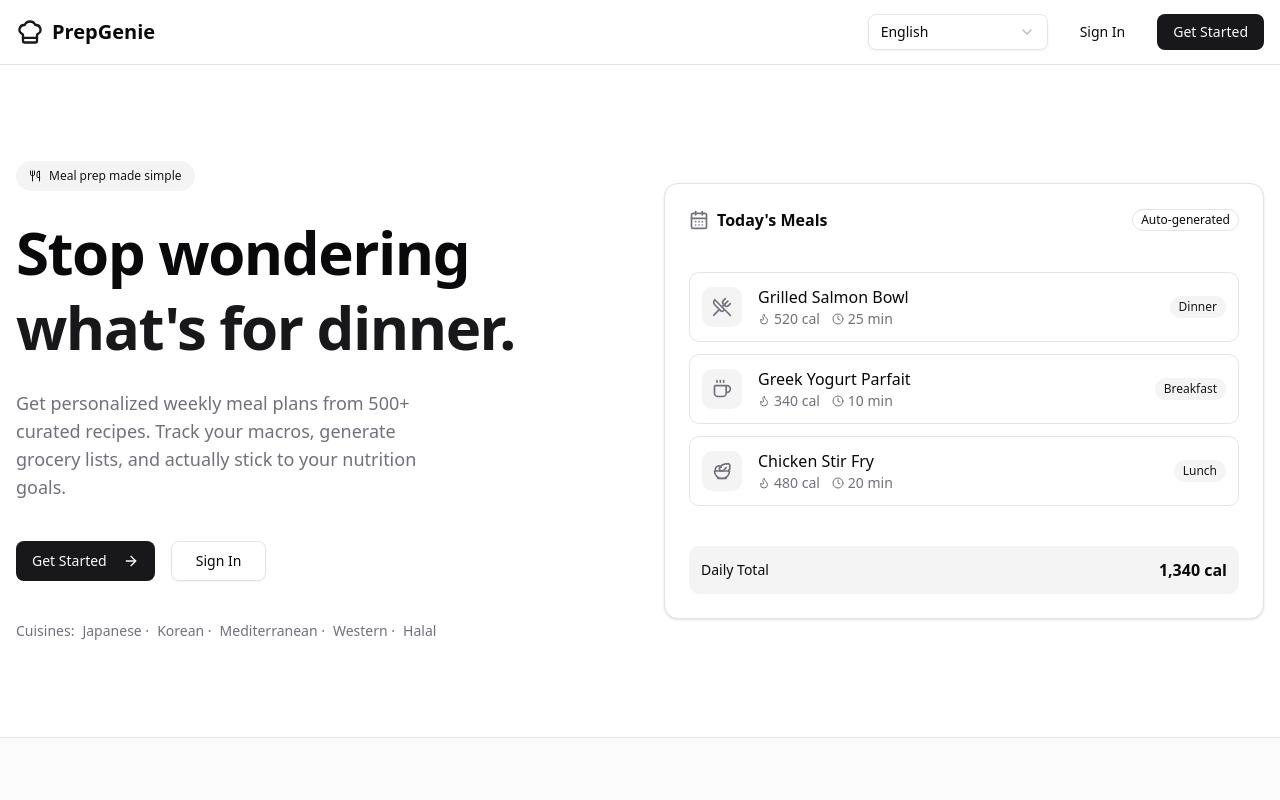
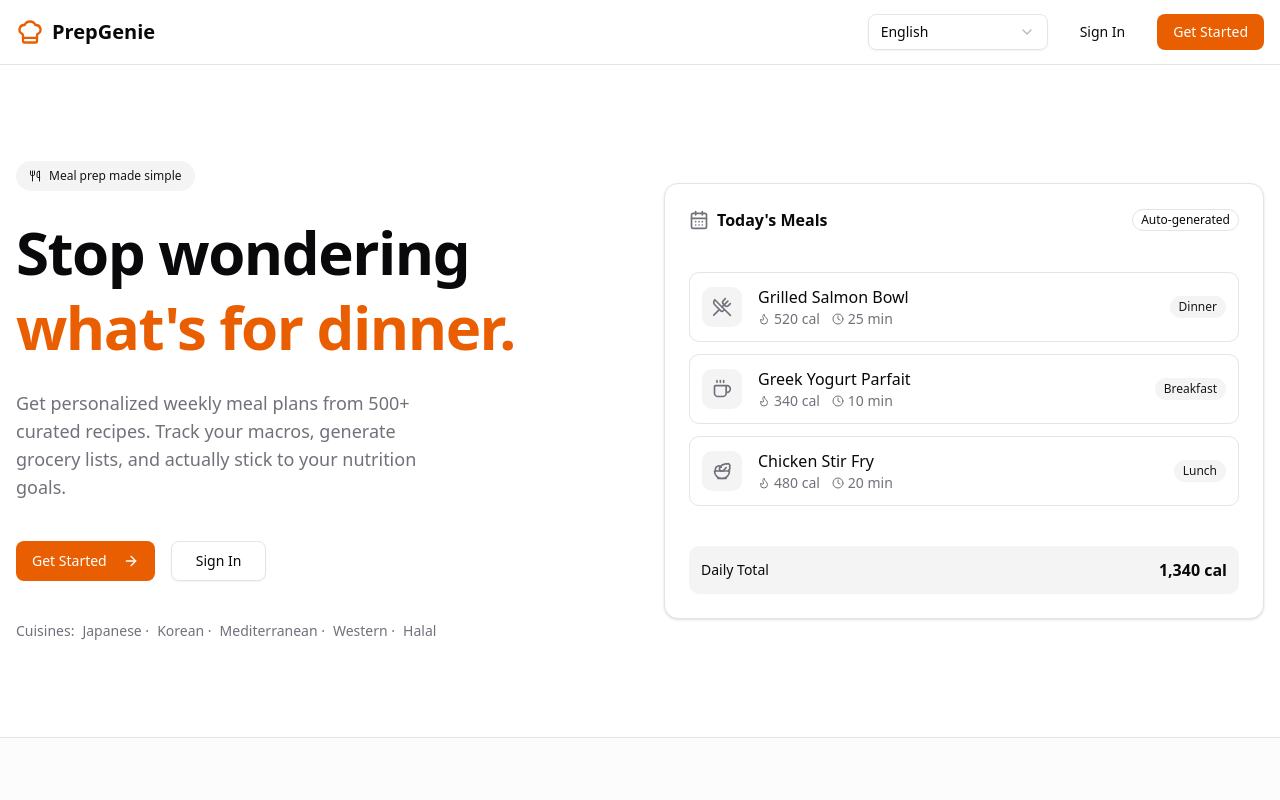
Before and after one commit to jukemori/prep-genie, a Next.js app: page / in a window 1280 px wide. Shown: the top 800 px of the page. Built offline with nearby package versions, Linux system fonts and the light colour scheme; no server answers.

Commit message:
style: change primary color to orange
Update theme colors for both light and dark modes:
- Light mode: oklch(0.65 0.2 50) - rich saturated orange
- Dark mode: oklch(0.75 0.18 50) - brighter for visibility
- Update ring and sidebar-primary colors to match

```diff
--- a/app/globals.css
+++ b/app/globals.css
@@ -51,8 +51,8 @@
   --card-foreground: oklch(0.141 0.005 285.823);
   --popover: oklch(1 0 0);
   --popover-foreground: oklch(0.141 0.005 285.823);
-  --primary: oklch(0.21 0.006 285.885);
-  --primary-foreground: oklch(0.985 0 0);
+  --primary: oklch(0.65 0.2 50);
+  --primary-foreground: oklch(1 0 0);
   --secondary: oklch(0.967 0.001 286.375);
   --secondary-foreground: oklch(0.21 0.006 285.885);
   --muted: oklch(0.967 0.001 286.375);
@@ -62,7 +62,7 @@
   --destructive: oklch(0.577 0.245 27.325);
   --border: oklch(0.92 0.004 286.32);
   --input: oklch(0.92 0.004 286.32);
-  --ring: oklch(0.705 0.015 286.067);
+  --ring: oklch(0.65 0.2 50);
   --chart-1: oklch(0.646 0.222 41.116);
   --chart-2: oklch(0.6 0.118 184.704);
   --chart-3: oklch(0.398 0.07 227.392);
@@ -70,12 +70,12 @@
   --chart-5: oklch(0.769 0.188 70.08);
   --sidebar: oklch(0.985 0 0);
   --sidebar-foreground: oklch(0.141 0.005 285.823);
-  --sidebar-primary: oklch(0.21 0.006 285.885);
-  --sidebar-primary-foreground: oklch(0.985 0 0);
+  --sidebar-primary: oklch(0.65 0.2 50);
+  --sidebar-primary-foreground: oklch(1 0 0);
   --sidebar-accent: oklch(0.967 0.001 286.375);
   --sidebar-accent-foreground: oklch(0.21 0.006 285.885);
   --sidebar-border: oklch(0.92 0.004 286.32);
-  --sidebar-ring: oklch(0.705 0.015 286.067);
+  --sidebar-ring: oklch(0.65 0.2 50);
 }
 
 .dark {
@@ -85,8 +85,8 @@
   --card-foreground: oklch(0.985 0 0);
   --popover: oklch(0.21 0.006 285.885);
   --popover-foreground: oklch(0.985 0 0);
-  --primary: oklch(0.92 0.004 286.32);
-  --primary-foreground: oklch(0.21 0.006 285.885);
+  --primary: oklch(0.75 0.18 50);
+  --primary-foreground: oklch(0.15 0 0);
   --secondary: oklch(0.274 0.006 286.033);
   --secondary-foreground: oklch(0.985 0 0);
   --muted: oklch(0.274 0.006 286.033);
@@ -96,7 +96,7 @@
   --destructive: oklch(0.704 0.191 22.216);
   --border: oklch(1 0 0 / 10%);
   --input: oklch(1 0 0 / 15%);
-  --ring: oklch(0.552 0.016 285.938);
+  --ring: oklch(0.75 0.18 50);
   --chart-1: oklch(0.488 0.243 264.376);
   --chart-2: oklch(0.696 0.17 162.48);
   --chart-3: oklch(0.769 0.188 70.08);
@@ -104,12 +104,12 @@
   --chart-5: oklch(0.645 0.246 16.439);
   --sidebar: oklch(0.21 0.006 285.885);
   --sidebar-foreground: oklch(0.985 0 0);
-  --sidebar-primary: oklch(0.488 0.243 264.376);
-  --sidebar-primary-foreground: oklch(0.985 0 0);
+  --sidebar-primary: oklch(0.75 0.18 50);
+  --sidebar-primary-foreground: oklch(0.15 0 0);
   --sidebar-accent: oklch(0.274 0.006 286.033);
   --sidebar-accent-foreground: oklch(0.985 0 0);
   --sidebar-border: oklch(1 0 0 / 10%);
-  --sidebar-ring: oklch(0.552 0.016 285.938);
+  --sidebar-ring: oklch(0.75 0.18 50);
 }
 
 @layer base {
```
